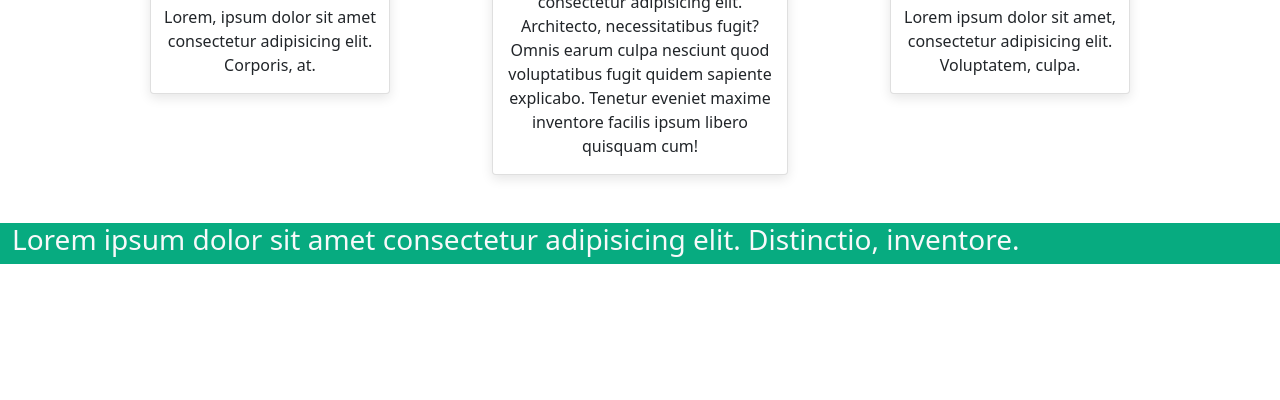
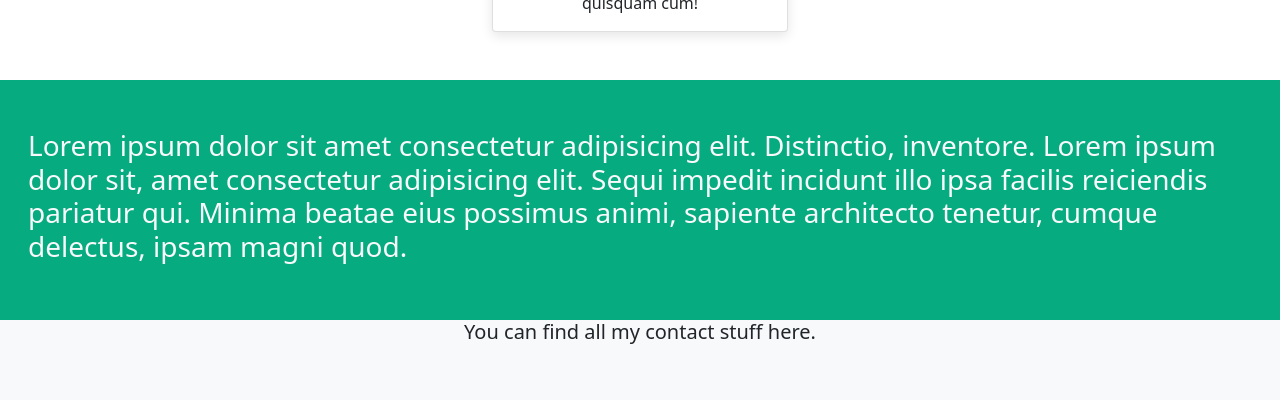
Before and after one commit to zburkard/Checkpoint1, a plain HTML site: page index.html in a window 1280 px wide. Shown: the part 2062-2462 px from the top of the page. Before the commit the page ends 2326 px from the top, so only its background shows below. Drawn offline with nearby package versions, Linux system fonts and the light colour scheme.

Commit message:
finished

```diff
--- a/index.html
+++ b/index.html
@@ -55,7 +55,7 @@
       </div>
       <div class="col-8 hide-card">
         <h3 class="text-light text-center">BEST BAR WEBSITE</h3>
-        <p class="text-light px-5">Lorem ipsum dolor sit amet, consectetur adipisicing elit. Corrupti temporibus quod
+        <p class="text-light px-5">Lorem ipsum dolor sit amet, consectetur adipisicing elit. Corrupti temporibus quod.
           dolore
           cupiditate, earum
           consequatur explicabo? Odio adipisci aperiam sit?</p>
@@ -69,7 +69,7 @@
           deleniti velit commodi assumenda sint, ex facilis expedita nisi ipsam. Voluptas minima ab dicta temporibus
           quos.</p>
       </div>
-      <div class="col-12 col-md-4 order-1 order-md-2 pop rounded d-flex card move-down justify-content-center p-4">
+      <div class="col-12 col-md-4 order-1 order-md-2 pop rounded d-flex card move-down justify-content-center p-4 mt-3">
         <ul>
           <li>
             <h3 class="mdi mdi-beer">SPILLING CARD HERE</h3>
@@ -88,8 +88,9 @@
       <div class="col-12 col-md-4 d-flex justify-content-center">
         <div class="bg-mission"></div>
       </div>
-      <div class="col-12 col-md-7 d-flex align-items-center p-5 m-3">
-        <h2>Established in 1902, the Old Saloon has served Paradise Valley locals as well as visitors from every corner
+      <div class="col-12 col-md-7 d-flex align-items-center p-3">
+        <h2 class="text-center">Established in 1902, the Old Saloon has served Paradise Valley locals as well as
+          visitors from every corner
           of the
           world. It has survived over an entire century by offering a comfortable Montana experience where guests are
           greeted by a
@@ -125,15 +126,21 @@
       </div>
     </section>
     <!-- SECTION Bottom Green Bar w/ Text -->
-    <section class="row bg-green">
+    <section class="row bg-green footer-space align-items-center">
       <div class="col-12">
-        <h3 class="text-light">Lorem ipsum dolor sit amet consectetur adipisicing elit. Distinctio, inventore.</h3>
+        <h3 class="text-light px-3">Lorem ipsum dolor sit amet consectetur adipisicing elit. Distinctio, inventore.
+          Lorem
+          ipsum dolor sit, amet consectetur adipisicing elit. Sequi impedit incidunt illo ipsa facilis reiciendis
+          pariatur qui. Minima beatae eius possimus animi, sapiente architecto tenetur, cumque delectus, ipsam magni
+          quod.</h3>
       </div>
     </section>
 
   </main>
   <footer>
-
+    <section class="row bg-light footer-space2">
+      <h5 class="text-center">You can find all my contact stuff here.</h5>
+    </section>
   </footer>
 </body>
 
--- a/style.css
+++ b/style.css
@@ -72,6 +72,14 @@
   color: white;
 }
 
+.footer-space {
+  min-height: 30vh;
+}
+
+.footer-space2 {
+  min-height: 10vh;
+}
+
 @media(max-width:750px) {
   .hide-card {
     display: none;
```
